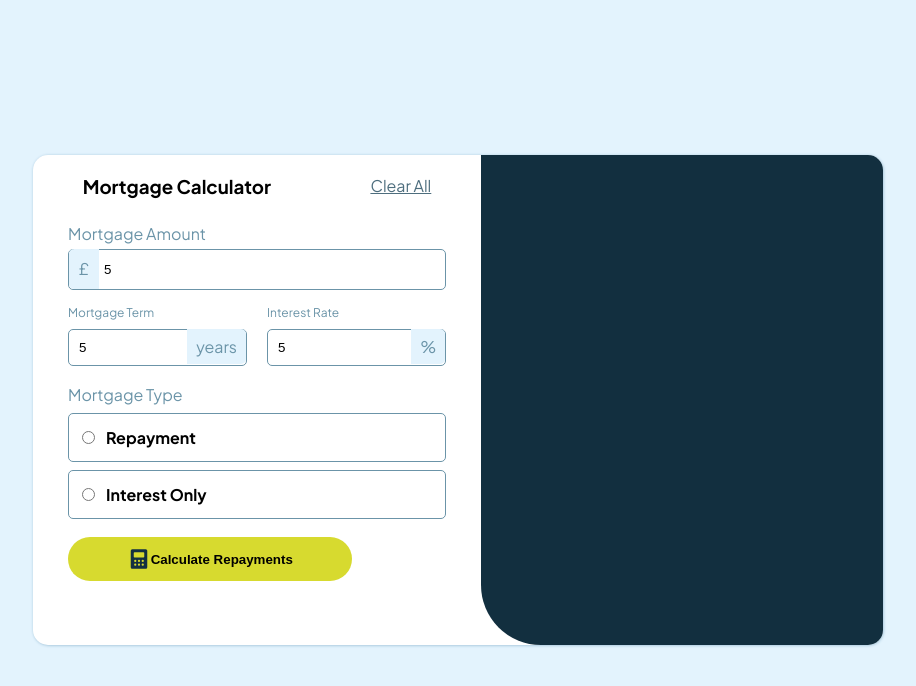
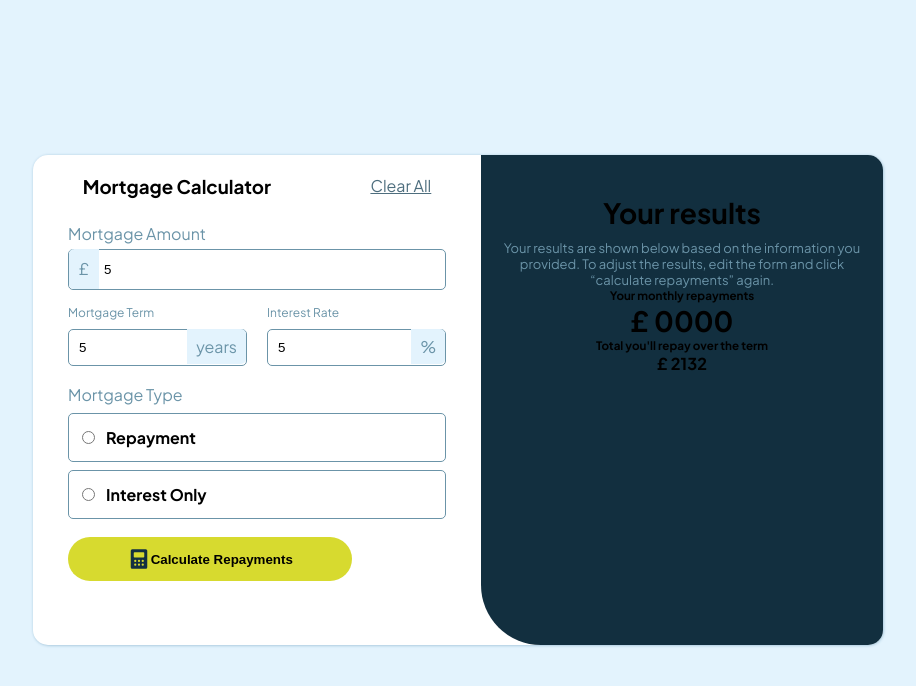
Before and after one commit to kasimugur/mortgage-repayment-calculator, a React (Vite) app: page / in a window 1280 px wide. Both pictures are taken after typing "5", "5", "5" into the empty fields and a click on the button "Calculate Repayments". Shown: the top 686 px of the page, without its empty margins (182-1098 px from the left). Built offline with nearby package versions, Linux system fonts and the light colour scheme.

Commit message:
context added

```diff
--- /dev/null
+++ b/src/components/ActiveCard.jsx
@@ -0,0 +1,16 @@
+export default function ActiveCard() {
+  return (
+    <>
+    <h1>Your results</h1>
+    <p>Your results are shown below based on the information you provided.
+    To adjust the results, edit the form and click “calculate repayments” again.</p>
+    <div className="card-active">
+      <h5>Your monthly repayments</h5>
+      <h1>£ 0000 </h1>
+
+      <h5>  Total you'll repay over the term</h5>
+      <h3>£ 2132 </h3>
+    </div>
+    </>
+  )
+}
--- a/src/components/Mortgage.jsx
+++ b/src/components/Mortgage.jsx
@@ -2,6 +2,8 @@ import { useState } from 'react'
 import { iconCalculator, ilistrationEmpty } from '../page/page'
 import '../scss/style.scss'
 import { useEffect } from 'react'
+import DefaultCard from './DefaultCard'
+import ActiveCard from './ActiveCard'
 
 export default function Mortgage() {
 
@@ -51,7 +53,7 @@ export default function Mortgage() {
               <input
                 value={mortgageTotal} onChange={(e) => setMortgageTotal(Number(e.target.value))} type="number" />
               <span>£</span>
-              {/* <p>This fıeld is required</p> */}
+              {/* {(error === 'error' && !mortgageTotal) ? <p>This fıeld is required</p> : '' } */}
             </div>
             <div className="inpt">
               <div className="inpt-term">
@@ -89,8 +91,7 @@ export default function Mortgage() {
         </div>
         <div className="card">
           <div className="row">
-            {
-            total === ''  }
+            { total === '' ? <DefaultCard /> : <ActiveCard /> }
         </div>
       </div>
     </div >
--- /dev/null
+++ b/src/context/SiteContext.jsx
@@ -0,0 +1,5 @@
+import { createContext } from "react";
+
+const SiteContext = createContext()
+
+export default SiteContext
```
